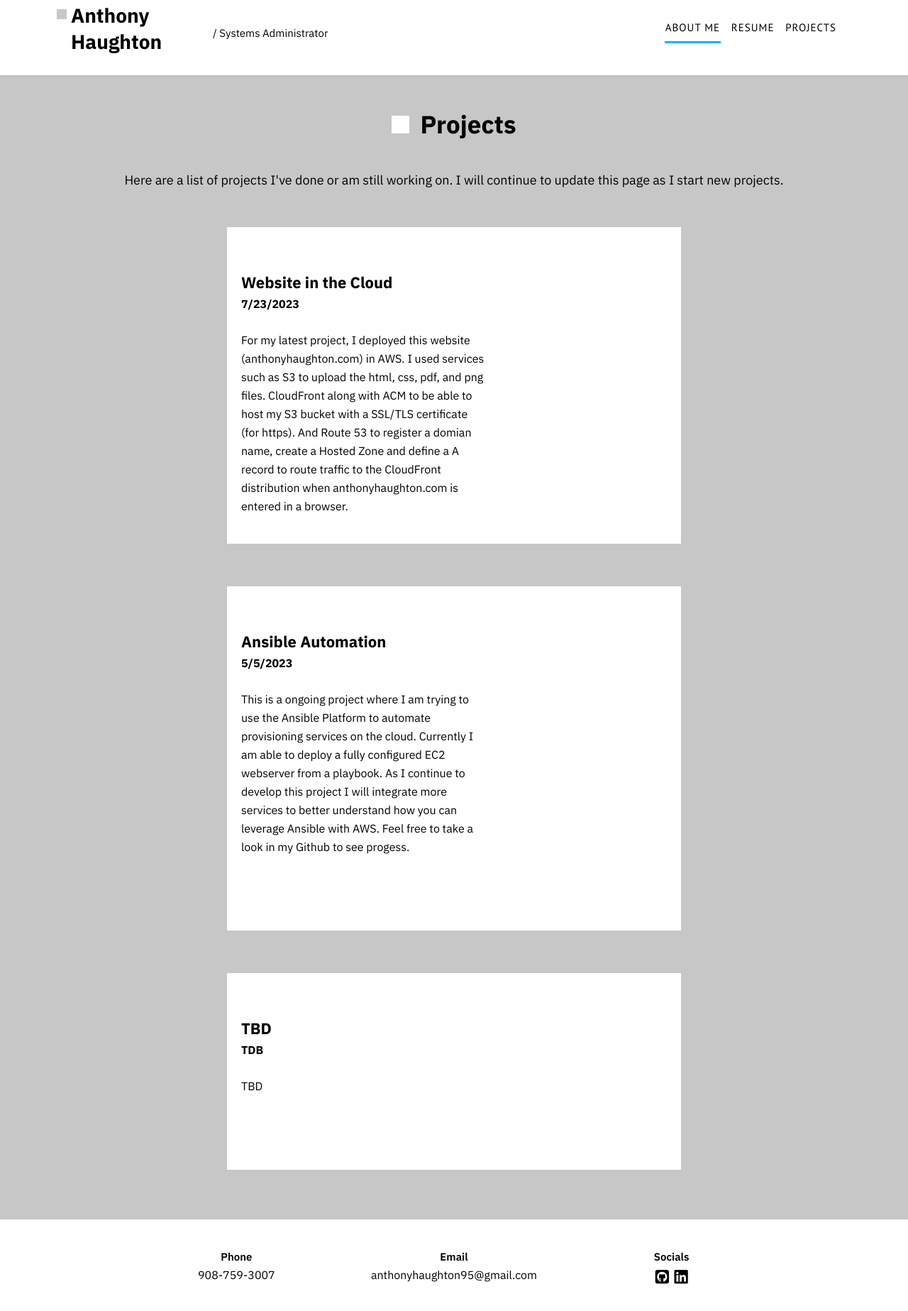
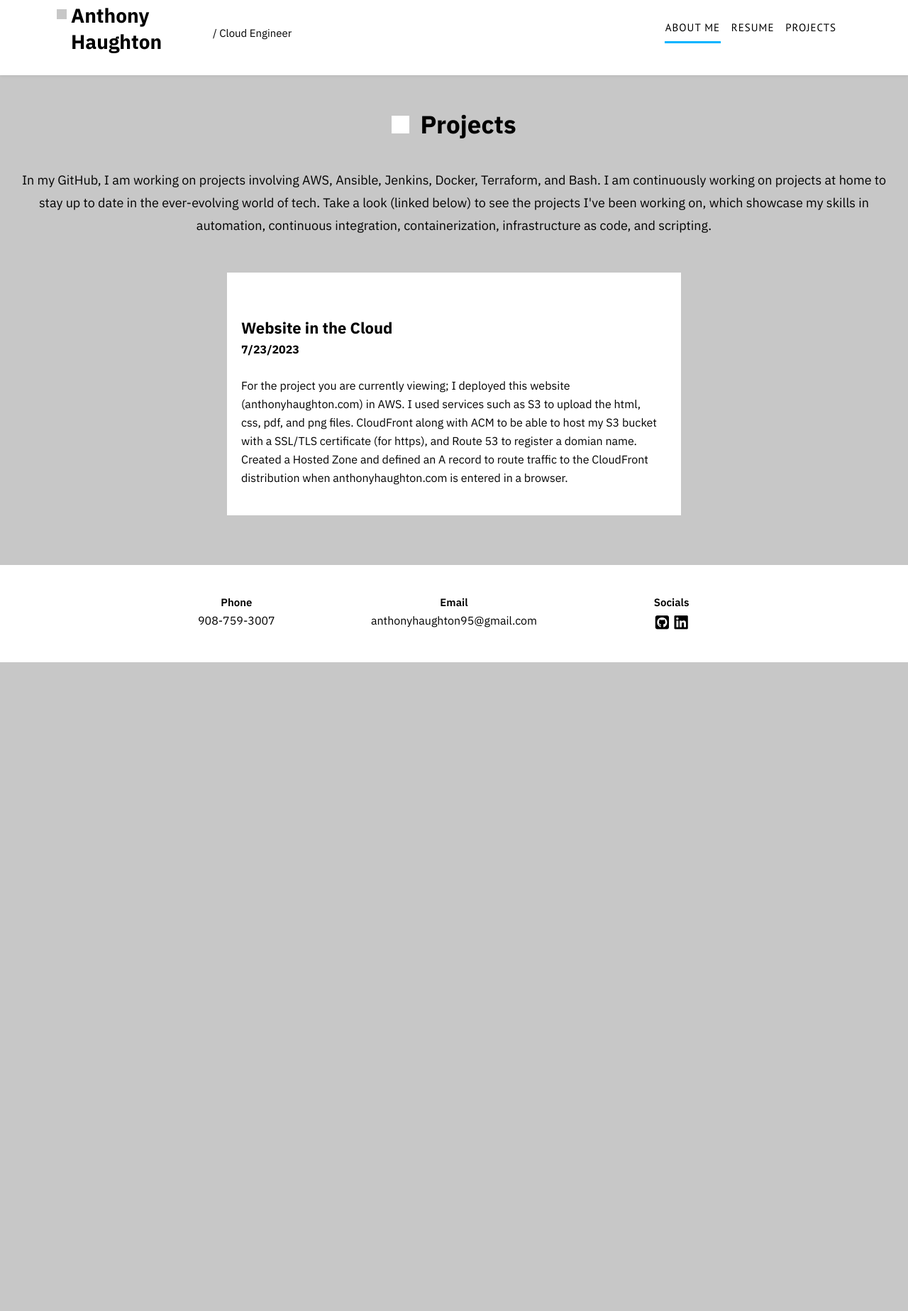
Before and after one commit to Anthonyhaughton/StaticSite, a plain HTML site: page website/projects.html in a window 1280 px wide. Shown: the part 27-1874 px from the top of the page at 71% size. After the commit the page ends 960 px from the top, so only its background shows below. Drawn offline with nearby package versions, Linux system fonts and the light colour scheme.

Commit message:
updated files

```diff
--- a/website/projects.html
+++ b/website/projects.html
@@ -14,7 +14,7 @@
 
     <section class="section-1">
     	<header>
-    		<h2 class="logo"><span id="box"></span>Anthony<br> Haughton <span><a href="index.html" id="h-a"> / Systems Administrator</a></span></h2>
+    		<h2 class="logo"><span id="box"></span>Anthony<br> Haughton <span><a href="index.html" id="h-a"> / Cloud Engineer</a></span></h2>
 	    	<nav>
 	    		<a href="index.html" class="active">ABOUT ME</a>
 	    		<a href="resume.html">RESUME</a>
@@ -46,8 +46,9 @@
         <h2>Projects</h2>
     </div>
     <div class="title-p">
-        <p>Here are a list of projects I've done or am still working on. I will continue to update this page as I
-            start new projects.</p>
+        <p>In my GitHub, I am working on projects involving AWS, Ansible, Jenkins, Docker, Terraform, and Bash.
+            I am continuously working on projects at home to stay up to date in the ever-evolving world of tech.
+            Take a look (linked below) to see the projects I've been working on, which showcase my skills in automation, continuous integration, containerization, infrastructure as code, and scripting. </p>
     </div>
 
 
@@ -59,9 +60,9 @@
             <div class="f-1">
                 <h4>Website in the Cloud</h4>
                 <h5>7/23/2023</h5>
-                <p>For my latest project, I deployed this website (anthonyhaughton.com) in AWS. I used services such as S3 to upload the html, css, pdf, and png files.
-                    CloudFront along with ACM to be able to host my S3 bucket with a SSL/TLS certificate (for https). And Route 53 to register a domian name, create a Hosted Zone and
-                    define a A record to route traffic to the CloudFront distribution when anthonyhaughton.com is entered in a browser. </p>
+                <p>For the project you are currently viewing; I deployed this website (anthonyhaughton.com) in AWS. I used services such as S3 to upload the html, css, pdf, and png files.
+                    CloudFront along with ACM to be able to host my S3 bucket with a SSL/TLS certificate (for https), and Route 53 to register a domian name. Created a Hosted Zone and
+                    defined an A record to route traffic to the CloudFront distribution when anthonyhaughton.com is entered in a browser. </p>
             </div>
             <div class="f-2">
             </div>
@@ -69,38 +70,7 @@
         <div class="boxes-content-3"></div>
     </div>
 
-    <div class="boxes">
-        <div class="boxes-content-1"></div>
-        <div class="company">
-            <div class="f-1">
-                <h4>Ansible Automation</h4>
-                <h5>5/5/2023</h5>
-                <p>This is a ongoing project where I am trying to use the Ansible Platform to automate provisioning services on the cloud. Currently I am able to deploy a fully configured
-                    EC2 webserver from a playbook. As I continue to develop this project I will integrate more services to better understand how you can leverage Ansible with AWS.
-                    Feel free to take a look in my Github to see progess.</p>
-                <p></p>
-            </div>
-            <div class="f-2">
-
-            </div>
-        </div>
-        <div class="boxes-content-3"></div>
-    </div>
-
-    <div class="boxes">
-        <div class="boxes-content-1"></div>
-        <div class="company">
-            <div class="f-1">
-                <h4>TBD</h4>
-                <h5>TDB</h5>
-                <p>TBD</p>
-                <p></p>
-            </div>
-            <div class="f-2">
-            </div>
-        </div>
-        <div class="boxes-content-3"></div>
-    </div><br><br>
+    <br><br>
     <!------------------------------RESUME SECTION END------------------------------->
 
 
--- a/website/style.css
+++ b/website/style.css
@@ -575,7 +575,7 @@ nav a:hover {
 }
 
 .boxes .company .f-1{
-    width: 60%;
+    width: 2000%;
 }
 
 .boxes .company .f-2{
@@ -594,7 +594,6 @@ nav a:hover {
     font-weight: 700;
     line-height: 35px;
     color: #000;
-    text-align: left;
     padding: 60px 20px 0 20px;
 }
 
@@ -603,7 +602,6 @@ nav a:hover {
     font-weight: 700;
     line-height: 26px;
     color: #000;
-    text-align: left;
     padding: 0 20px 0 20px;
 }
 
```
Also changed, not shown: website/index.html (+3 -3 lines), website/resume.html (+45 -11 lines), website/img/headshot.png (renamed from website/headshot.png), 3 other files.
